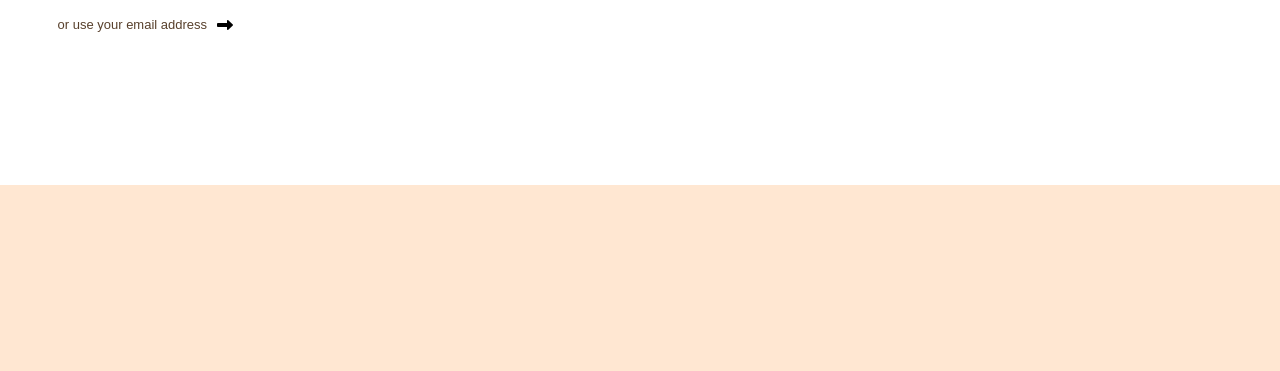
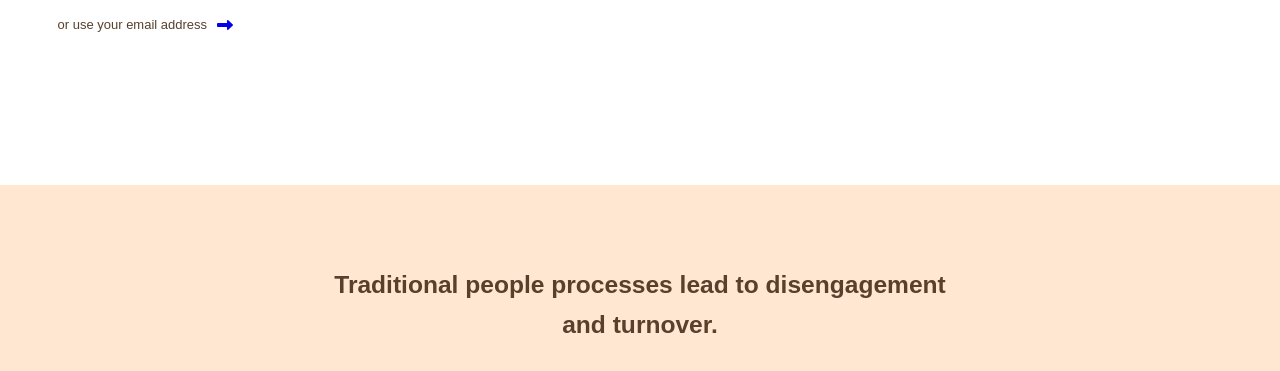
Before and after one commit to GeorgeQuarelli/node-sass-teambit, a website: page index.html in a window 1280 px wide. Shown: the part 817-1188 px from the top of the page. Drawn offline with Linux system fonts and the light colour scheme.

Commit message:
+section1

```diff
--- a/index.html
+++ b/index.html
@@ -36,8 +36,9 @@
           <button type="button" name="button"><a href="#"><img src="img/slack_logo.png" alt=""><p>Sing up with Slack</p></a></button>
         </div>
         <div class="email">
-          <p>or use your email address</p>
+          <a href="#"><p>or use your email address</p>
           <i class="fas fa-long-arrow-alt-right"></i>
+          </a>
         </div>
       </div>
 
@@ -47,7 +48,11 @@
 
     </main>
     <section class="section_1">
-
+      <div class="container">
+        <div class="title_2">
+          <h3>Traditional people processes lead to disengagement and turnover.</h3>
+        </div>
+      </div>
     </section>
   </body>
 </html>
--- a/src/partials/_main.scss
+++ b/src/partials/_main.scss
@@ -89,3 +89,13 @@
   height: 500px;
   background-color: #ffe7d2;
 }
+
+.title_2 {
+  line-height: 40px;
+  font-size: 21px;
+  margin: 80px auto;
+  padding-left: 260px;
+  padding-right: 260px;
+  text-align: center;
+  color: #58402c;
+}
```
Also changed, not shown: public/app.css.
